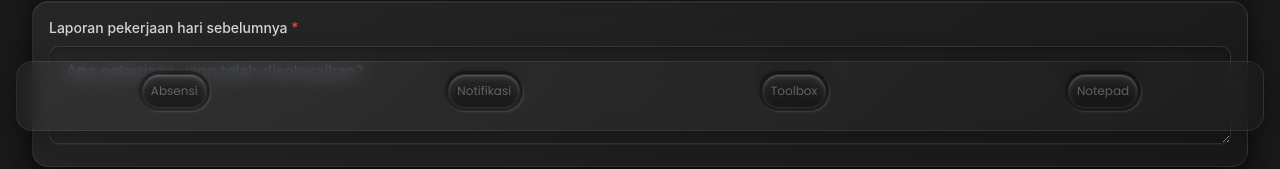
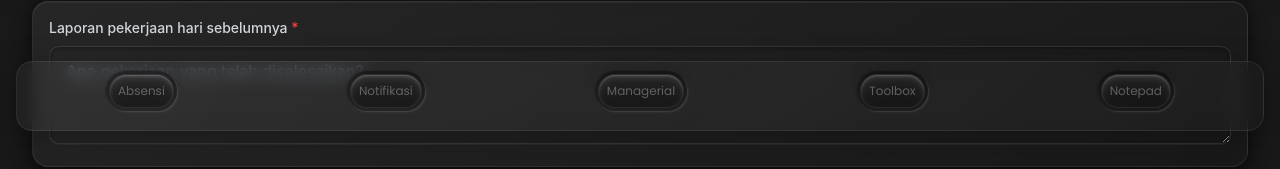
Before and after one commit to fajar-gmlr/absen-v7, a React (Vite) app: page / in a window 1280 px wide. Shown: the part 653-822 px from the top of the page. Built offline with nearby package versions, Linux system fonts and the light colour scheme; no server answers; the database is empty.

Commit message:
Make Managerial navigation always visible (protected by PIN 7777)

```diff
--- a/src/components/Layout.tsx
+++ b/src/components/Layout.tsx
@@ -1,6 +1,5 @@
 import React from 'react';
 import { NavLink } from 'react-router-dom';
-import { useAppStore } from '../store/useAppStore';
 
 interface LayoutProps {
   children: React.ReactNode;
@@ -8,13 +7,11 @@ interface LayoutProps {
 }
 
 export function Layout({ children, title }: LayoutProps) {
-  const { currentUserRole } = useAppStore();
-
-  // Build nav items based on user role
+  // Build nav items - Managerial always visible (protected by PIN 7777)
   const navItems = [
     { path: '/absensi', label: 'Absensi' },
     { path: '/notifikasi', label: 'Notifikasi' },
-    ...(currentUserRole === 'manager' ? [{ path: '/managerial', label: 'Managerial' }] : []),
+    { path: '/managerial', label: 'Managerial' },
     { path: '/toolbox', label: 'Toolbox' },
     { path: '/notepad', label: 'Notepad' },
   ];
```
